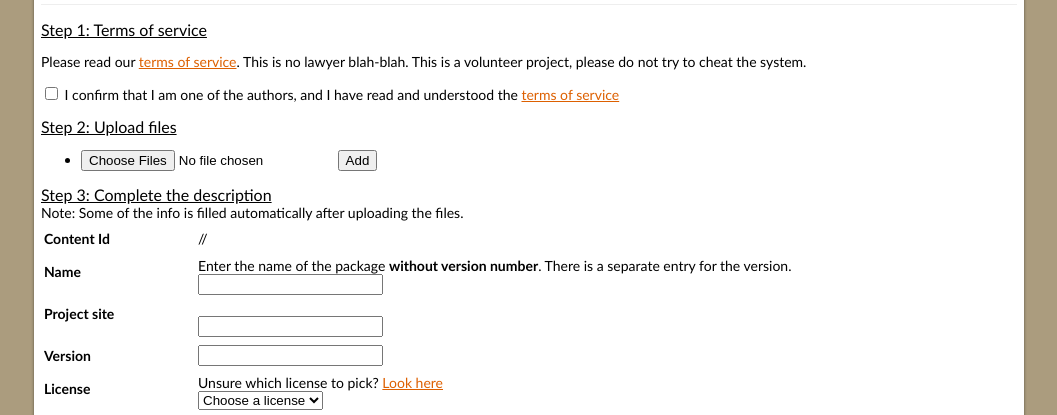
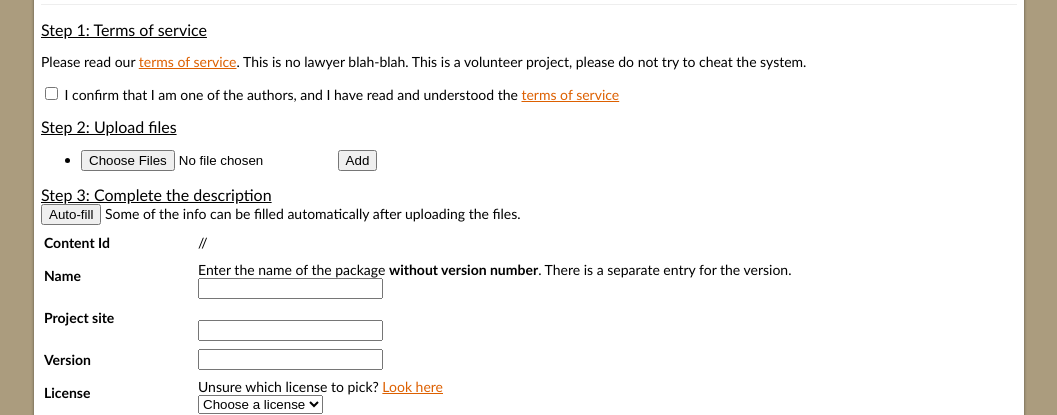
Before and after one commit to OpenTTD/bananas-frontend-web, a Python web app: template webclient/templates/manager_new_package.html in a window 1280 px wide. Shown: the part 180-595 px from the top of the page, without its empty margins (111-1168 px from the left). Run offline with Jinja, Linux system fonts and the light colour scheme; the template is opened without the code that fills it, so the values that code supplies are empty.

Commit message:
Add: a 'auto-fill' button to the upload form, to make usage easier.

```diff
--- a/webclient/static/uploader.js
+++ b/webclient/static/uploader.js
@@ -18,6 +18,7 @@ var more_files = document.querySelector("li[id='more_files']");
 var file_selector = document.querySelector("input[id='file_selector']");
 var button_start = document.querySelector("button[id='start_upload']");
 var removed_files = document.querySelector("input[id='removed_files']");
+var button_autofill = document.querySelector("button[id='autofill']");
 var button_validate = document.querySelector("button[id='validate']");
 var button_publish = document.querySelector("button[id='publish']");
 button_start.addEventListener("click", add_upload);
@@ -96,6 +97,7 @@ function add_upload() {
 }
 
 function start_next_upload() {
+    button_autofill.disabled = upload_queue.length > 0;
     button_validate.disabled = upload_queue.length > 0;
     button_publish.disabled = upload_queue.length > 0;
     if (upload_queue.length == 0) return;
--- a/webclient/templates/manager_new_package.html
+++ b/webclient/templates/manager_new_package.html
@@ -37,7 +37,7 @@
 </ul>
 
 <h3>Step 3: Complete the description</h3>
-Note: Some of the info is filled automatically after uploading the files.
+<button type="submit" name="validate" id="autofill">Auto-fill</button> Some of the info can be filled automatically after uploading the files.
 
 <table class="package-upload-table">
 <tr><th>Content Id</th><td>{{ version["content-type"] }}/{{ version["unique-id"] }}/{{ version["md5sum-partial"] }}</td></tr>
```
